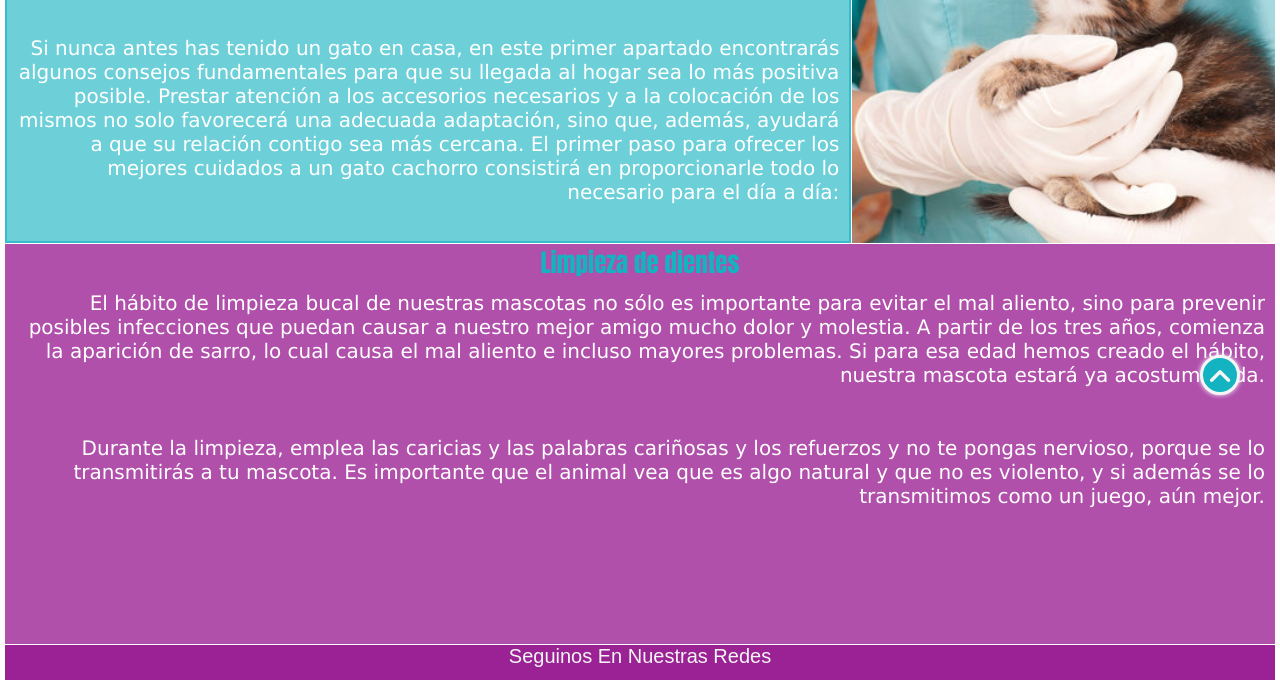
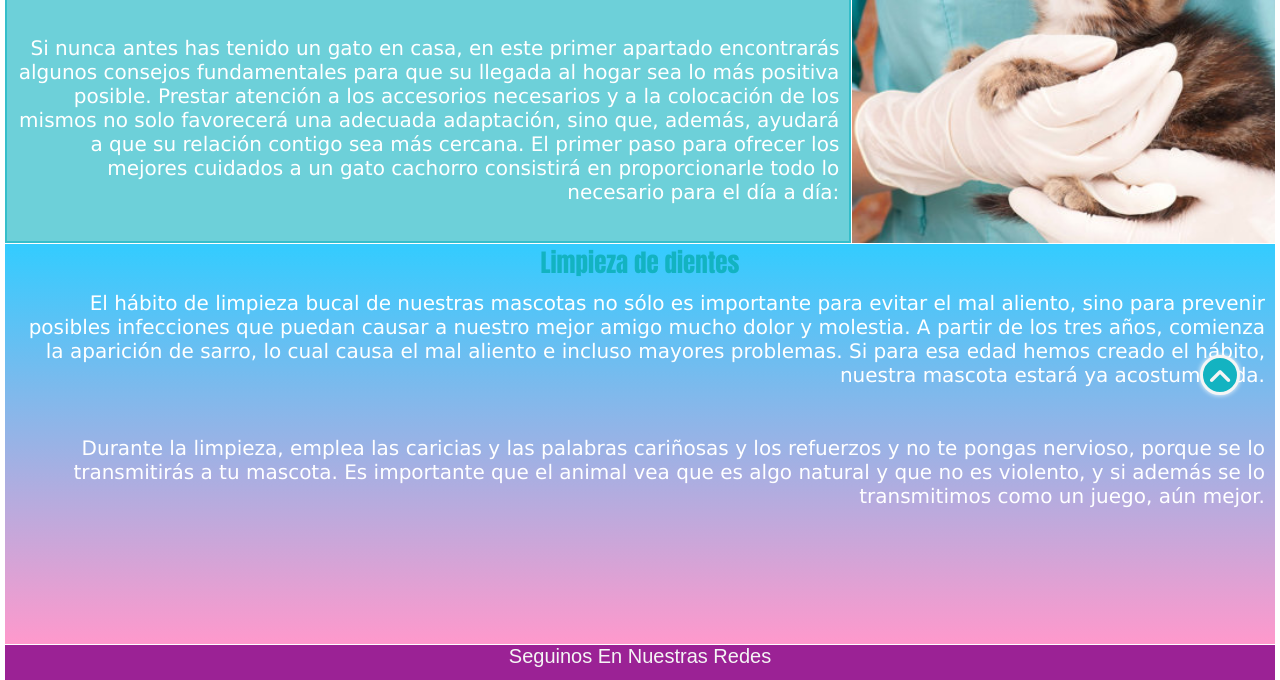
Before and after one commit to sofibaldeon/Veterinaria-Gaudi, a plain HTML site: page blog.html in a window 1280 px wide. Shown: the part 365-1045 px from the top of the page. Drawn offline with Linux system fonts and the light colour scheme.

Commit message:
agrego animacion

```diff
--- a/blog.css
+++ b/blog.css
@@ -124,7 +124,8 @@ footer i{
     background-position: left;
     background-size: 100px;
    background-size: cover;
-   background-color: #9b2295c9;
+   background: linear-gradient(to bottom, #33ccff 0%, #ff99cc 100%);
+
 }
 .sec2 h2{
     color:  #13b3c1;
```
